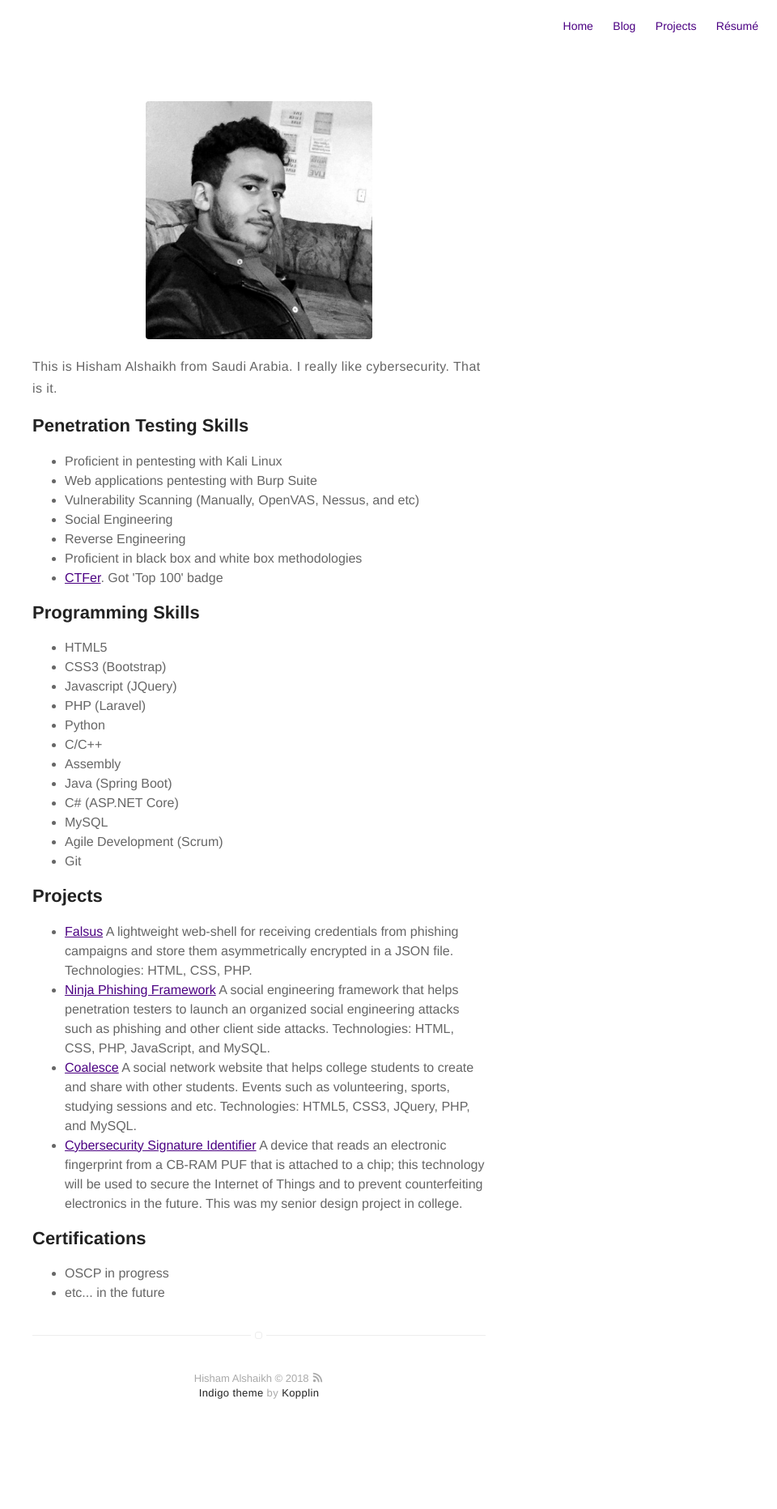
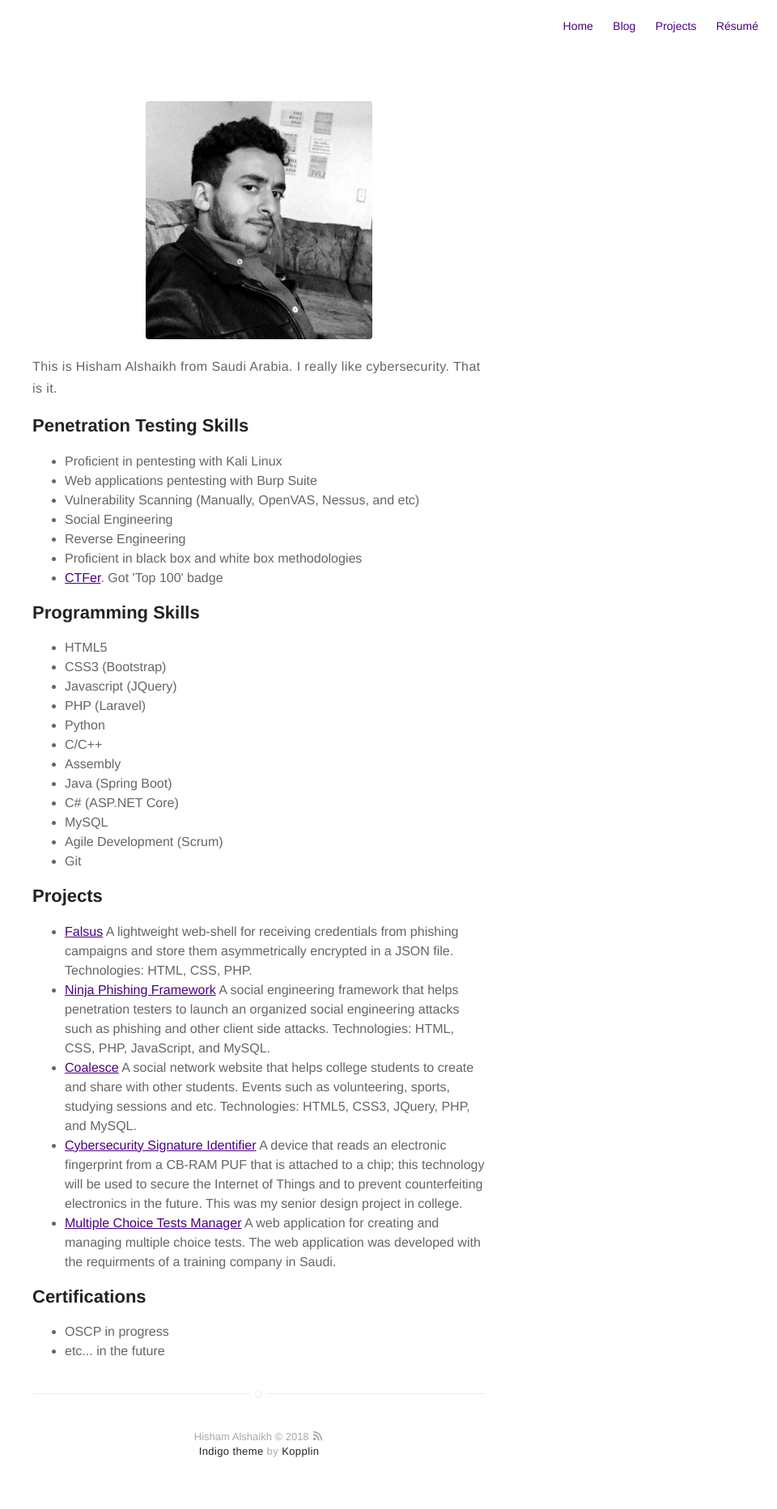
Before and after one commit to h15h4m/h15h4m.github.io, a Jekyll site: the page built from about.md, in a window 1280 px wide. Shown: the whole page at 81% size, without its empty margins (320-1280 px from the left). Built offline with Jekyll 4.4.1, drawn with Linux system fonts in a browser that asks for light colours; before the commit the page ends 1792 px from its top, so only the background shows below that.

Commit message:
New Project

```diff
--- a/about.md
+++ b/about.md
@@ -41,6 +41,7 @@ layout: page
 	<li><a href="http://resources.infosecinstitute.com/social-engineering-toolkits">Ninja Phishing Framework</a> A social engineering framework that helps penetration testers to launch an organized social engineering attacks such    as phishing and other client side attacks. Technologies: HTML, CSS, PHP, JavaScript, and MySQL.</li>
 	<li><a href="https://www.youtube.com/watch?v=RB7jEw1YAlM">Coalesce</a> A social network website that helps college students to create and share with other students. Events such as volunteering, sports, studying sessions and etc. Technologies: HTML5, CSS3, JQuery, PHP, and MySQL.</li>
 	<li><a href="https://asunow.asu.edu/20160824-countering-counterfeits-asu-professor-works-making-electronics-more-secure">Cybersecurity Signature Identifier</a> A device that reads an electronic fingerprint from a CB-RAM PUF that is attached to a chip; this technology will be used to secure the Internet of Things and to prevent counterfeiting electronics in the future. This was my senior design project in college.</li>
+	<li><a href="https://github.com/h15h4m/Multiple-Choice-Tests-Management-MCTM">Multiple Choice Tests Manager</a> A web application for creating and managing multiple choice tests. The web application was developed with the requirments of a training company in Saudi.</li>
 </ul>
 
 <h2>Certifications</h2>
```
